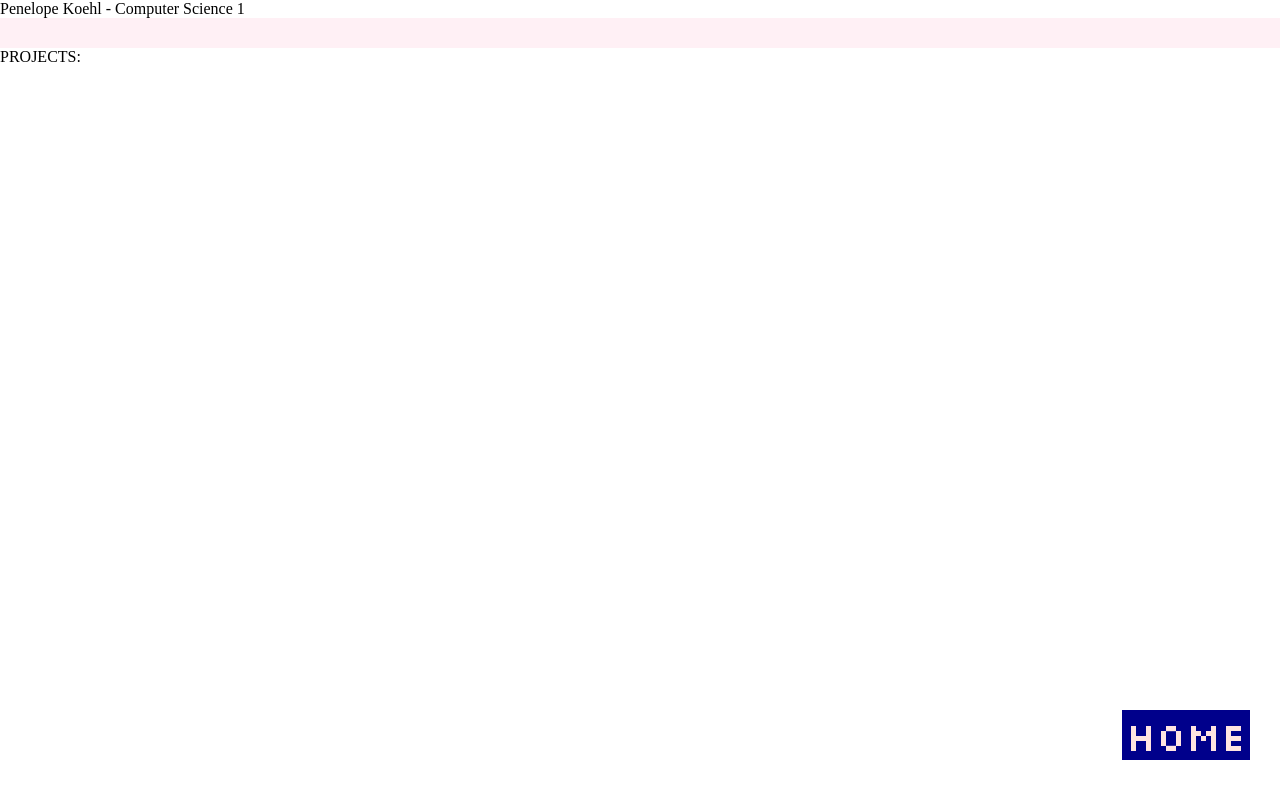
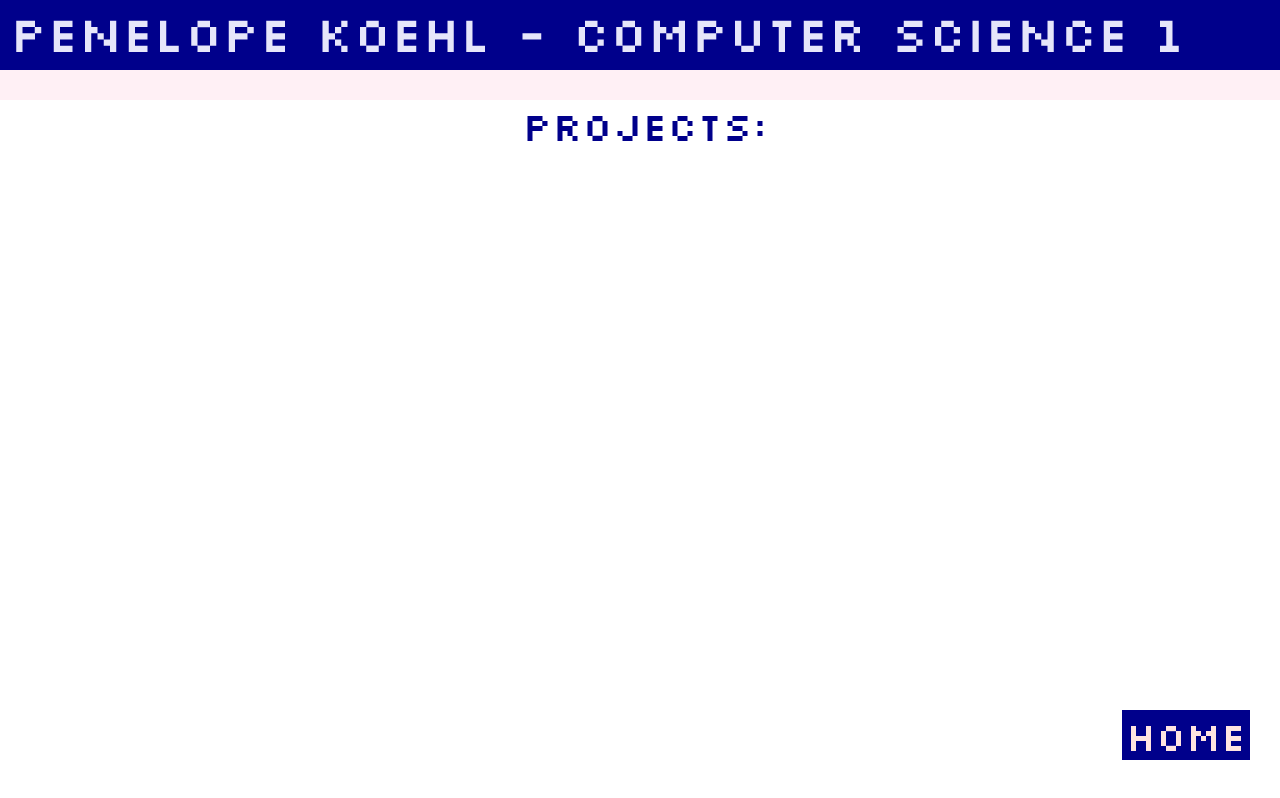
Before and after one commit to c29pk-dalton/c29pk-dalton.github.io, a plain HTML site: page projects.html in a window 1280 px wide. Drawn offline with Linux system fonts and the light colour scheme.

Commit message:
debugging the bar for projects page, and fixing the journal home button

```diff
--- a/projects.html
+++ b/projects.html
@@ -46,12 +46,13 @@
 		}
 
 		#lowerSign{
-			width:100$;
+			width:100%;
 			height:30px;
 			top:50px;
 			right:0px;
 			background-color:lavenderblush;
 		}
+
 
 		#projectSign{
 			font-size: 40px;
@@ -66,7 +67,7 @@
 	</style>
 </head>
 <body>
-		Penelope Koehl - Computer Science 1
+		<div id="bar"> Penelope Koehl - Computer Science 1</div>
 	</div>
 
 	<a href="index.html">
@@ -76,8 +77,8 @@
 <a/>
 
 <div id="lowerSign"> </div>
-
-<div id="projectsSign">PROJECTS:</div>
-
+<center>
+<div id="projectSign">PROJECTS:</div>
+</center>
 </body>
 </html>
```
Also changed, not shown: journal.html (+3 -0 lines).
